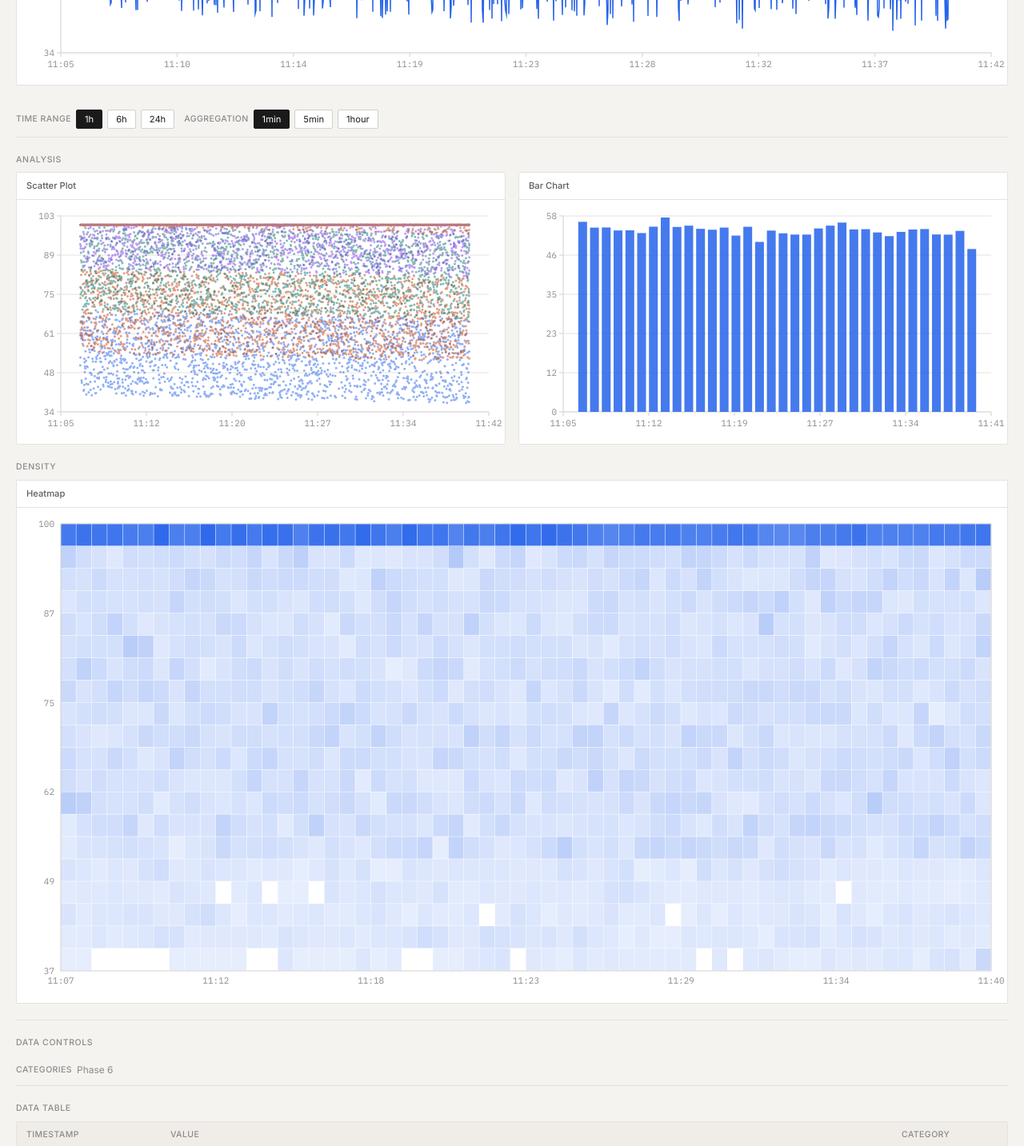
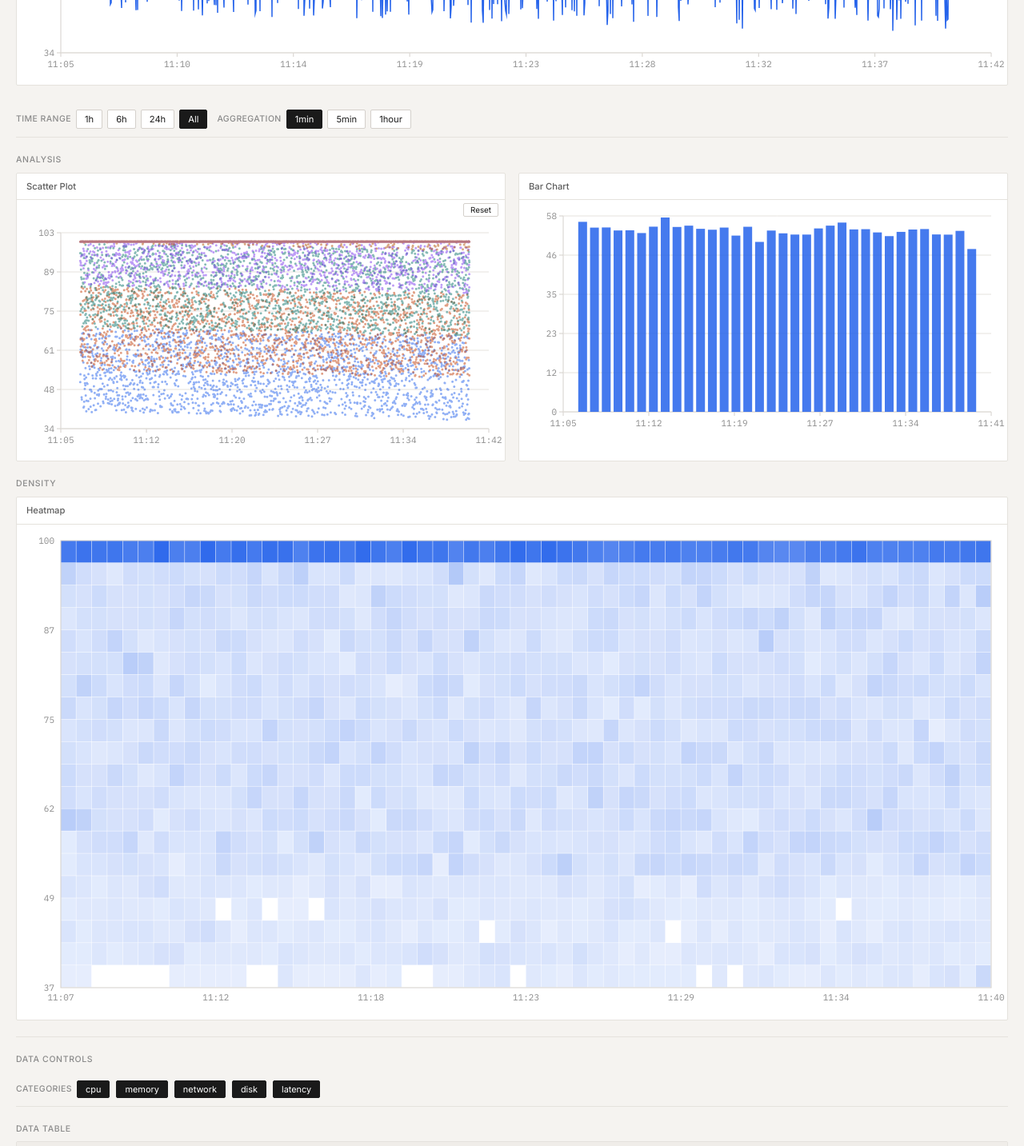
Before and after one commit to NM3806/performance-dashboard-flam, a Next.js app: page /dashboard in a window 1280 px wide. Shown: the part 640-2073 px from the top of the page at 80% size. Built offline with nearby package versions, Linux system fonts and the light colour scheme.

Commit message:
feat: add chart controls

```diff
--- a/app/dashboard/page.tsx
+++ b/app/dashboard/page.tsx
@@ -5,6 +5,8 @@ import LineChart from '@/components/charts/LineChart';
 import BarChart from '@/components/charts/BarChart';
 import ScatterPlot from '@/components/charts/ScatterPlot';
 import Heatmap from '@/components/charts/Heatmap';
+import TimeRangeSelector from '@/components/controls/TimeRangeSelector';
+import FilterPanel from '@/components/controls/FilterPanel';
 
 export default function DashboardPage() {
   return (
@@ -17,22 +19,9 @@ export default function DashboardPage() {
         <LineChart />
       </section>
 
-      {/* Time controls placeholder */}
+      {/* Time controls */}
       <section className="dashboard-section">
-        <div className="controls-bar">
-          <div className="control-group">
-            <span className="control-label">Time range</span>
-            <button className="control-button active">1h</button>
-            <button className="control-button">6h</button>
-            <button className="control-button">24h</button>
-          </div>
-          <div className="control-group">
-            <span className="control-label">Aggregation</span>
-            <button className="control-button active">1min</button>
-            <button className="control-button">5min</button>
-            <button className="control-button">1hour</button>
-          </div>
-        </div>
+        <TimeRangeSelector />
       </section>
 
       {/* Secondary charts */}
@@ -61,13 +50,13 @@ export default function DashboardPage() {
 
       <hr className="section-divider" />
 
-      {/* Data controls placeholder */}
+      {/* Data controls */}
       <section className="dashboard-section">
         <div className="section-label">Data Controls</div>
         <div className="controls-bar">
           <div className="control-group">
             <span className="control-label">Categories</span>
-            <span style={{ color: 'var(--text-tertiary)', fontSize: '0.85rem' }}>Phase 6</span>
+            <FilterPanel />
           </div>
         </div>
       </section>
--- a/components/charts/LineChart.tsx
+++ b/components/charts/LineChart.tsx
@@ -1,6 +1,6 @@
 'use client';
 
-import React, { useCallback, useMemo } from 'react';
+import React, { useCallback, useRef, useEffect } from 'react';
 import { useData } from '@/components/providers/DataProvider';
 import { useChartRenderer } from '@/hooks/useChartRenderer';
 import { ChartDimensions, ViewTransform, DataPoint } from '@/lib/types';
@@ -14,9 +14,11 @@ import {
   computeBounds,
 } from '@/lib/canvasUtils';
 
-// Line chart — renders time-series lines per category on canvas
+// Line chart with zoom/pan support
 const LineChart = React.memo(function LineChart() {
   const { dataRef, dataVersion, filterState, categories } = useData();
+  const isDragging = useRef(false);
+  const lastPointer = useRef({ x: 0, y: 0 });
 
   const render = useCallback(
     (ctx: CanvasRenderingContext2D, dim: ChartDimensions, transform: ViewTransform) => {
@@ -25,22 +27,18 @@ const LineChart = React.memo(function LineChart() {
       const data = dataRef.current;
       if (data.length === 0) return;
 
-      // Filter by selected categories and time range
       const { categories: selectedCats, timeRange } = filterState;
       const filtered = filterData(data, selectedCats, timeRange);
       if (filtered.length === 0) return;
 
-      // Compute bounds
       const timestamps = filtered.map((p) => p.timestamp);
       const values = filtered.map((p) => p.value);
       const tBounds = computeBounds(timestamps);
       const vBounds = computeBounds(values);
 
-      // Draw axes
       drawXAxis(ctx, dim, tBounds.min, tBounds.max, transform);
       drawYAxis(ctx, dim, vBounds.min, vBounds.max, transform);
 
-      // Group by category and draw lines
       const plotLeft = dim.padding.left;
       const plotRight = dim.width - dim.padding.right;
       const plotTop = dim.padding.top;
@@ -55,7 +53,6 @@ const LineChart = React.memo(function LineChart() {
         const catPoints = filtered.filter((p) => p.category === cat);
         if (catPoints.length < 2) continue;
 
-        // Sort by timestamp
         catPoints.sort((a, b) => a.timestamp - b.timestamp);
 
         ctx.strokeStyle = getCategoryColor(cat, categories);
@@ -63,7 +60,6 @@ const LineChart = React.memo(function LineChart() {
         ctx.beginPath();
 
         let started = false;
-        // Downsample: skip points that map to the same pixel
         let lastPx = -1;
         for (let i = 0; i < catPoints.length; i++) {
           const px = Math.round(mapX(catPoints[i].timestamp, tBounds.min, tBounds.max, dim, transform));
@@ -86,22 +82,93 @@ const LineChart = React.memo(function LineChart() {
     [dataRef, filterState, categories]
   );
 
-  const { canvasRef, containerRef } = useChartRenderer({
+  const { canvasRef, containerRef, transform, requestRender } = useChartRenderer({
     render,
     deps: [dataVersion, filterState],
   });
 
+  // Zoom via wheel
+  useEffect(() => {
+    const container = containerRef.current;
+    if (!container) return;
+
+    function handleWheel(e: WheelEvent) {
+      e.preventDefault();
+      const delta = e.deltaY > 0 ? 0.9 : 1.1;
+      const t = transform.current;
+      t.scaleX = Math.max(0.5, Math.min(20, t.scaleX * delta));
+      t.scaleY = Math.max(0.5, Math.min(20, t.scaleY * delta));
+      requestRender();
+    }
+
+    container.addEventListener('wheel', handleWheel, { passive: false });
+    return () => container.removeEventListener('wheel', handleWheel);
+  }, [containerRef, transform, requestRender]);
+
+  // Pan via pointer drag
+  useEffect(() => {
+    const container = containerRef.current;
+    if (!container) return;
+
+    function handlePointerDown(e: PointerEvent) {
+      isDragging.current = true;
+      lastPointer.current = { x: e.clientX, y: e.clientY };
+      container!.setPointerCapture(e.pointerId);
+    }
+
+    function handlePointerMove(e: PointerEvent) {
+      if (!isDragging.current) return;
+      const dx = e.clientX - lastPointer.current.x;
+      const dy = e.clientY - lastPointer.current.y;
+      lastPointer.current = { x: e.clientX, y: e.clientY };
+
+      const t = transform.current;
+      t.offsetX += dx / t.scaleX;
+      t.offsetY += dy / t.scaleY;
+      requestRender();
+    }
+
+    function handlePointerUp() {
+      isDragging.current = false;
+    }
+
+    container.addEventListener('pointerdown', handlePointerDown);
+    container.addEventListener('pointermove', handlePointerMove);
+    container.addEventListener('pointerup', handlePointerUp);
+    container.addEventListener('pointercancel', handlePointerUp);
+
+    return () => {
+      container.removeEventListener('pointerdown', handlePointerDown);
+      container.removeEventListener('pointermove', handlePointerMove);
+      container.removeEventListener('pointerup', handlePointerUp);
+      container.removeEventListener('pointercancel', handlePointerUp);
+    };
+  }, [containerRef, transform, requestRender]);
+
+  // Reset zoom/pan button
+  function handleReset() {
+    transform.current = { offsetX: 0, offsetY: 0, scaleX: 1, scaleY: 1 };
+    requestRender();
+  }
+
   return (
     <div className="chart-area primary-chart">
-      <div className="chart-title">Line Chart</div>
-      <div ref={containerRef} style={{ position: 'relative', flex: 1, minHeight: '280px' }}>
+      <div className="chart-title" style={{ display: 'flex', justifyContent: 'space-between', alignItems: 'center' }}>
+        <span>Line Chart</span>
+        <button className="control-button" onClick={handleReset} style={{ fontSize: '0.7rem', padding: '2px 8px' }}>
+          Reset view
+        </button>
+      </div>
+      <div
+        ref={containerRef}
+        style={{ position: 'relative', flex: 1, minHeight: '280px', cursor: isDragging.current ? 'grabbing' : 'grab' }}
+      >
         <canvas ref={canvasRef} style={{ display: 'block', width: '100%', height: '100%' }} />
       </div>
     </div>
   );
 });
 
-// Helper: filter data by categories and time range
 function filterData(
   data: DataPoint[],
   categories: string[],
--- a/components/charts/ScatterPlot.tsx
+++ b/components/charts/ScatterPlot.tsx
@@ -1,6 +1,6 @@
 'use client';
 
-import React, { useCallback } from 'react';
+import React, { useCallback, useRef, useEffect } from 'react';
 import { useData } from '@/components/providers/DataProvider';
 import { useChartRenderer } from '@/hooks/useChartRenderer';
 import { ChartDimensions, ViewTransform, DataPoint } from '@/lib/types';
@@ -14,9 +14,11 @@ import {
   computeBounds,
 } from '@/lib/canvasUtils';
 
-// Scatter plot — renders each data point as a small dot
+// Scatter plot with zoom/pan support
 const ScatterPlot = React.memo(function ScatterPlot() {
   const { dataRef, dataVersion, filterState, categories } = useData();
+  const isDragging = useRef(false);
+  const lastPointer = useRef({ x: 0, y: 0 });
 
   const render = useCallback(
     (ctx: CanvasRenderingContext2D, dim: ChartDimensions, transform: ViewTransform) => {
@@ -49,14 +51,11 @@ const ScatterPlot = React.memo(function ScatterPlot() {
       const plotTop = dim.padding.top;
       const plotBottom = dim.height - dim.padding.bottom;
 
-      // Draw points, grouped by category for fewer style changes
       ctx.globalAlpha = 0.5;
       const dotRadius = filtered.length > 5000 ? 1.5 : 2.5;
 
       for (const cat of selectedCats) {
         ctx.fillStyle = getCategoryColor(cat, categories);
-
-        // Batch draw using beginPath + arc for each
         ctx.beginPath();
         for (let i = 0; i < filtered.length; i++) {
           if (filtered[i].category !== cat) continue;
@@ -64,7 +63,6 @@ const ScatterPlot = React.memo(function ScatterPlot() {
           const px = mapX(filtered[i].timestamp, tBounds.min, tBounds.max, dim, transform);
           const py = mapY(filtered[i].value, vBounds.min, vBounds.max, dim, transform);
 
-          // Cull points outside visible area
           if (px < plotLeft || px > plotRight || py < plotTop || py > plotBottom) continue;
 
           ctx.moveTo(px + dotRadius, py);
@@ -78,14 +76,87 @@ const ScatterPlot = React.memo(function ScatterPlot() {
     [dataRef, filterState, categories]
   );
 
-  const { canvasRef, containerRef } = useChartRenderer({
+  const { canvasRef, containerRef, transform, requestRender } = useChartRenderer({
     render,
     deps: [dataVersion, filterState],
   });
 
+  // Zoom via wheel
+  useEffect(() => {
+    const container = containerRef.current;
+    if (!container) return;
+
+    function handleWheel(e: WheelEvent) {
+      e.preventDefault();
+      const delta = e.deltaY > 0 ? 0.9 : 1.1;
+      const t = transform.current;
+      t.scaleX = Math.max(0.5, Math.min(20, t.scaleX * delta));
+      t.scaleY = Math.max(0.5, Math.min(20, t.scaleY * delta));
+      requestRender();
+    }
+
+    container.addEventListener('wheel', handleWheel, { passive: false });
+    return () => container.removeEventListener('wheel', handleWheel);
+  }, [containerRef, transform, requestRender]);
+
+  // Pan via pointer drag
+  useEffect(() => {
+    const container = containerRef.current;
+    if (!container) return;
+
+    function handlePointerDown(e: PointerEvent) {
+      isDragging.current = true;
+      lastPointer.current = { x: e.clientX, y: e.clientY };
+      container!.setPointerCapture(e.pointerId);
+    }
+
+    function handlePointerMove(e: PointerEvent) {
+      if (!isDragging.current) return;
+      const dx = e.clientX - lastPointer.current.x;
+      const dy = e.clientY - lastPointer.current.y;
+      lastPointer.current = { x: e.clientX, y: e.clientY };
+
+      const t = transform.current;
+      t.offsetX += dx / t.scaleX;
+      t.offsetY += dy / t.scaleY;
+      requestRender();
+    }
+
+    function handlePointerUp() {
+      isDragging.current = false;
+    }
+
+    container.addEventListener('pointerdown', handlePointerDown);
+    container.addEventListener('pointermove', handlePointerMove);
+    container.addEventListener('pointerup', handlePointerUp);
+    container.addEventListener('pointercancel', handlePointerUp);
+
+    return () => {
+      container.removeEventListener('pointerdown', handlePointerDown);
+      container.removeEventListener('pointermove', handlePointerMove);
+      container.removeEventListener('pointerup', handlePointerUp);
+      container.removeEventListener('pointercancel', handlePointerUp);
+    };
+  }, [containerRef, transform, requestRender]);
+
+  function handleReset() {
+    transform.current = { offsetX: 0, offsetY: 0, scaleX: 1, scaleY: 1 };
+    requestRender();
+  }
+
   return (
-    <div ref={containerRef} style={{ position: 'relative', width: '100%', minHeight: '200px' }}>
-      <canvas ref={canvasRef} style={{ display: 'block', width: '100%', height: '100%' }} />
+    <div style={{ position: 'relative', width: '100%' }}>
+      <div style={{ display: 'flex', justifyContent: 'flex-end', padding: '4px 8px 0' }}>
+        <button className="control-button" onClick={handleReset} style={{ fontSize: '0.7rem', padding: '2px 8px' }}>
+          Reset
+        </button>
+      </div>
+      <div
+        ref={containerRef}
+        style={{ position: 'relative', width: '100%', minHeight: '200px', cursor: 'grab' }}
+      >
+        <canvas ref={canvasRef} style={{ display: 'block', width: '100%', height: '100%' }} />
+      </div>
     </div>
   );
 });
--- a/components/controls/FilterPanel.tsx
+++ b/components/controls/FilterPanel.tsx
@@ -1,2 +1,46 @@
-// Filter panel — category filtering and data controls
-// Implementation in Phase 6
+'use client';
+
+import React from 'react';
+import { useData } from '@/components/providers/DataProvider';
+
+// Filter panel — category toggle chips
+const FilterPanel = React.memo(function FilterPanel() {
+  const { categories, filterState, setSelectedCategories } = useData();
+  const selected = filterState.categories;
+
+  function toggleCategory(cat: string) {
+    const isSelected = selected.includes(cat);
+    if (isSelected) {
+      // Don't allow deselecting all
+      if (selected.length <= 1) return;
+      setSelectedCategories(selected.filter((c) => c !== cat));
+    } else {
+      setSelectedCategories([...selected, cat]);
+    }
+  }
+
+  function selectAll() {
+    setSelectedCategories([...categories]);
+  }
+
+  return (
+    <div className="filter-panel">
+      {categories.map((cat) => (
+        <button
+          key={cat}
+          className={`filter-chip ${selected.includes(cat) ? 'selected' : ''}`}
+          onClick={() => toggleCategory(cat)}
+        >
+          {cat}
+        </button>
+      ))}
+      {selected.length < categories.length && (
+        <button className="filter-chip" onClick={selectAll} style={{ fontStyle: 'italic' }}>
+          all
+        </button>
+      )}
+    </div>
+  );
+});
+
+export default FilterPanel;
--- a/components/controls/TimeRangeSelector.tsx
+++ b/components/controls/TimeRangeSelector.tsx
@@ -1,2 +1,81 @@
-// Time range selector — time range and aggregation controls
-// Implementation in Phase 6
+'use client';
+
+import React, { useCallback } from 'react';
+import { useData } from '@/components/providers/DataProvider';
+import { AggregationPeriod, TimeRange } from '@/lib/types';
+
+const TIME_RANGES = [
+  { label: '1h', ms: 60 * 60 * 1000 },
+  { label: '6h', ms: 6 * 60 * 60 * 1000 },
+  { label: '24h', ms: 24 * 60 * 60 * 1000 },
+  { label: 'All', ms: 0 },
+];
+
+const AGGREGATIONS: { label: string; value: AggregationPeriod }[] = [
+  { label: '1min', value: '1min' },
+  { label: '5min', value: '5min' },
+  { label: '1hour', value: '1hour' },
+];
+
+// Time range selector + aggregation period controls
+const TimeRangeSelector = React.memo(function TimeRangeSelector() {
+  const { filterState, setTimeRange, setAggregation } = useData();
+
+  const handleTimeRange = useCallback(
+    (ms: number) => {
+      if (ms === 0) {
+        setTimeRange(null); // show all
+      } else {
+        const now = Date.now();
+        setTimeRange({ start: now - ms, end: now });
+      }
+    },
+    [setTimeRange]
+  );
+
+  const handleAggregation = useCallback(
+    (period: AggregationPeriod) => {
+      setAggregation(period);
+    },
+    [setAggregation]
+  );
+
+  // Determine which time range button is active
+  function isTimeRangeActive(ms: number): boolean {
+    if (ms === 0) return filterState.timeRange === null;
+    if (!filterState.timeRange) return false;
+    const duration = filterState.timeRange.end - filterState.timeRange.start;
+    return Math.abs(duration - ms) < 1000; // within 1s tolerance
+  }
+
+  return (
+    <div className="controls-bar">
+      <div className="control-group">
+        <span className="control-label">Time range</span>
+        {TIME_RANGES.map((tr) => (
+          <button
+            key={tr.label}
+            className={`control-button ${isTimeRangeActive(tr.ms) ? 'active' : ''}`}
+            onClick={() => handleTimeRange(tr.ms)}
+          >
+            {tr.label}
+          </button>
+        ))}
+      </div>
+      <div className="control-group">
+        <span className="control-label">Aggregation</span>
+        {AGGREGATIONS.map((agg) => (
+          <button
+            key={agg.value}
+            className={`control-button ${filterState.aggregation === agg.value ? 'active' : ''}`}
+            onClick={() => handleAggregation(agg.value)}
+          >
+            {agg.label}
+          </button>
+        ))}
+      </div>
+    </div>
+  );
+});
+
+export default TimeRangeSelector;
```
